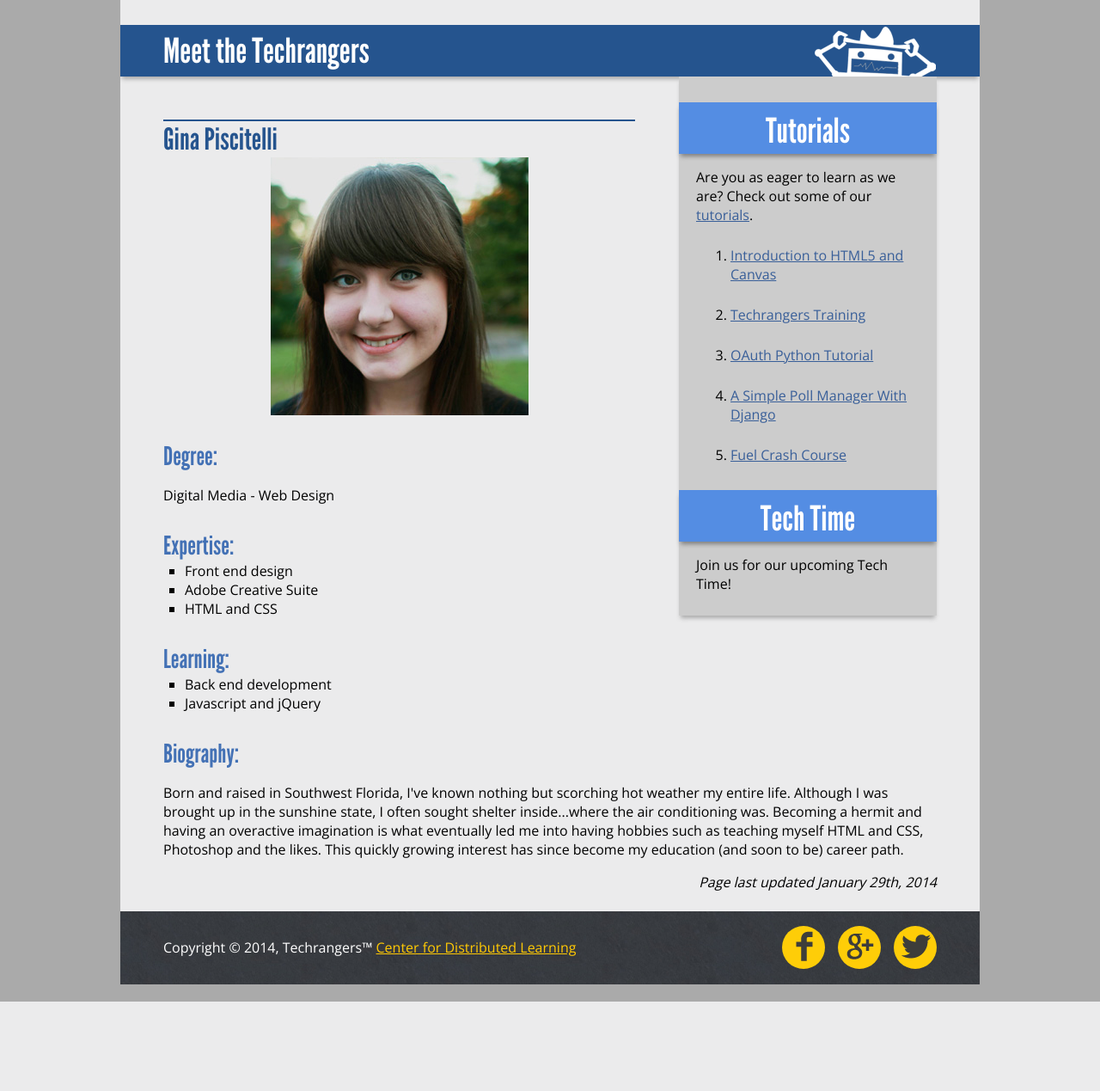
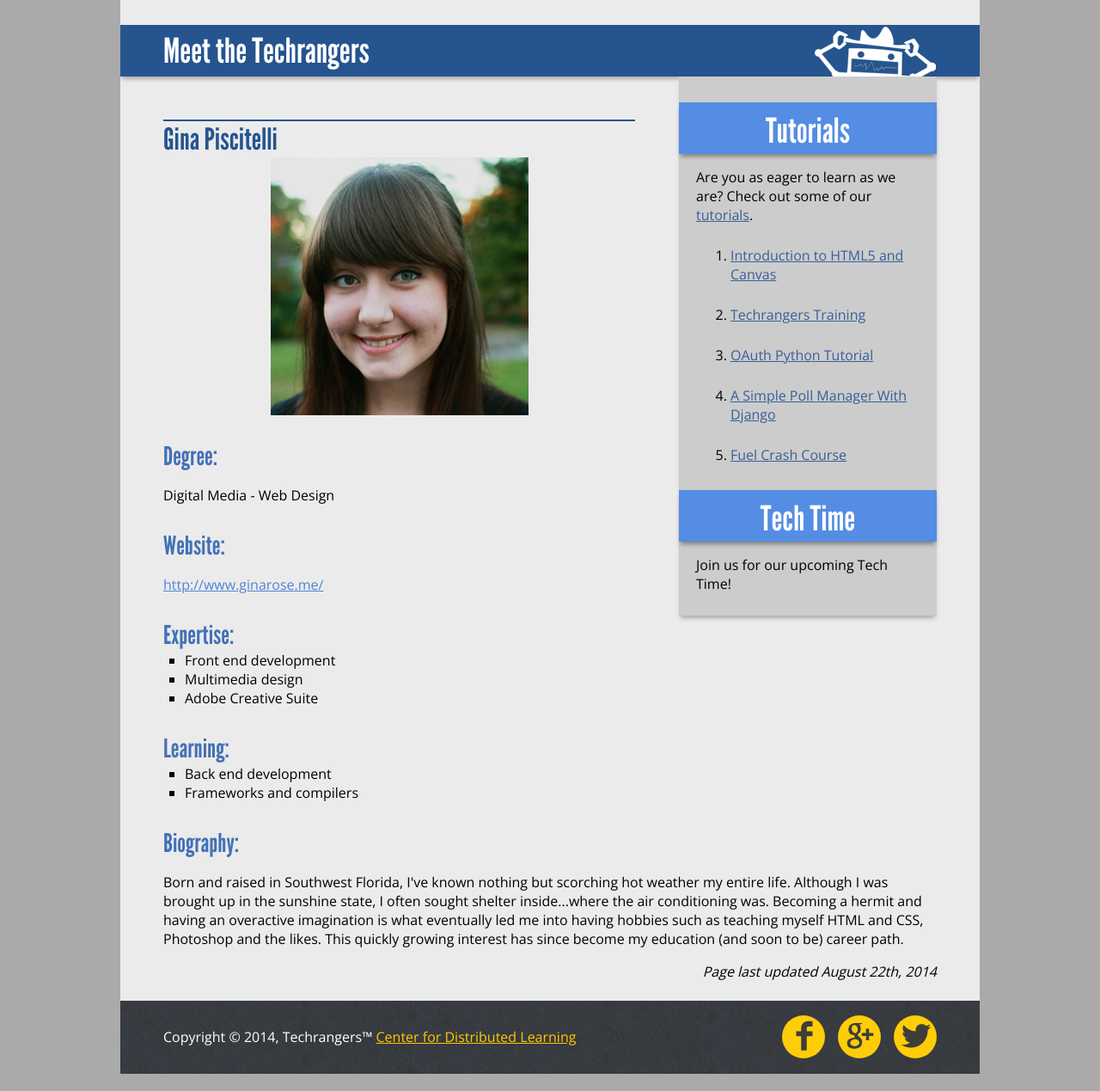
Before and after one commit to chrissolanilla/CSolanillaBio, a PHP site: page /bio_gina-piscitelli.php in a window 1280 px wide. Shown: the part 111-1380 px from the top of the page at 86% size. Before the commit the page ends 1276 px from the top, so only its background shows below. Run offline with PHP 8.4, Linux system fonts and the light colour scheme; some libraries are stand-ins or nearby versions.

Commit message:
Added website, updated expertise and learning |30|

```diff
--- a/bio_gina-piscitelli.php
+++ b/bio_gina-piscitelli.php
@@ -35,23 +35,26 @@
                 <h2>Degree:</h2>
                 	<p>Digital Media - Web Design</p>
 
+                <h2>Website:</h2>
+                    <p><a href="http://www.ginarose.me/" target="_blank">http://www.ginarose.me/</a></p>
+
                 <h2>Expertise:</h2>
                 	<ul>
-                    	<li>Front end design</li>
+                    	<li>Front end development</li>
+                        <li>Multimedia design</li>
                         <li>Adobe Creative Suite</li>
-                        <li>HTML and CSS</li>
                     </ul>
 
                 <h2>Learning:</h2>
                 	<ul>
                     	<li>Back end development</li>
-                        <li>Javascript and jQuery</li>
+                        <li>Frameworks and compilers</li>
                     </ul>
 
                 <h2>Biography:</h2>
                 	<p>Born and raised in Southwest Florida, I've known nothing but scorching hot weather my entire life. Although I was brought up in the sunshine state, I often sought shelter inside...where the air conditioning was. Becoming a hermit and having an overactive imagination is what eventually led me into having hobbies such as teaching myself HTML and CSS, Photoshop and the likes. This quickly growing interest has since become my education (and soon to be) career path.</p>
 
-                <p class="updated">Page last updated January 29<sup>th</sup>, 2014</p>
+                <p class="updated">Page last updated August 22<sup>th</sup>, 2014</p>
             </section>
 
         </section>
```
